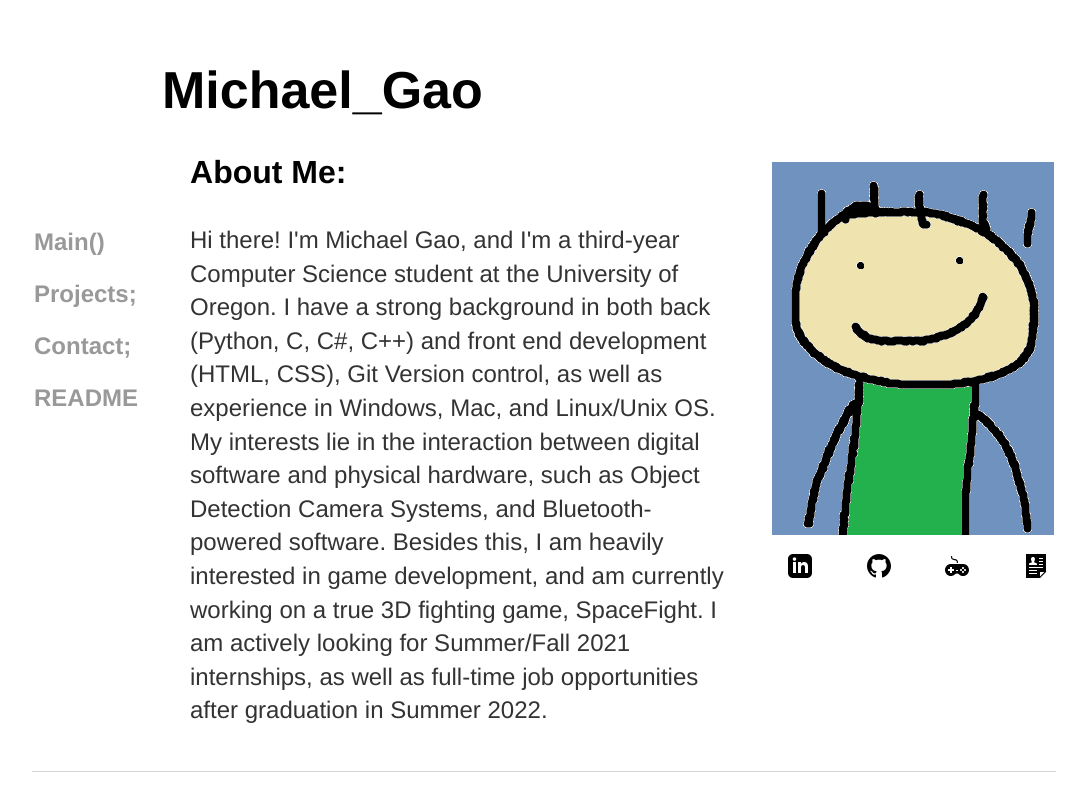
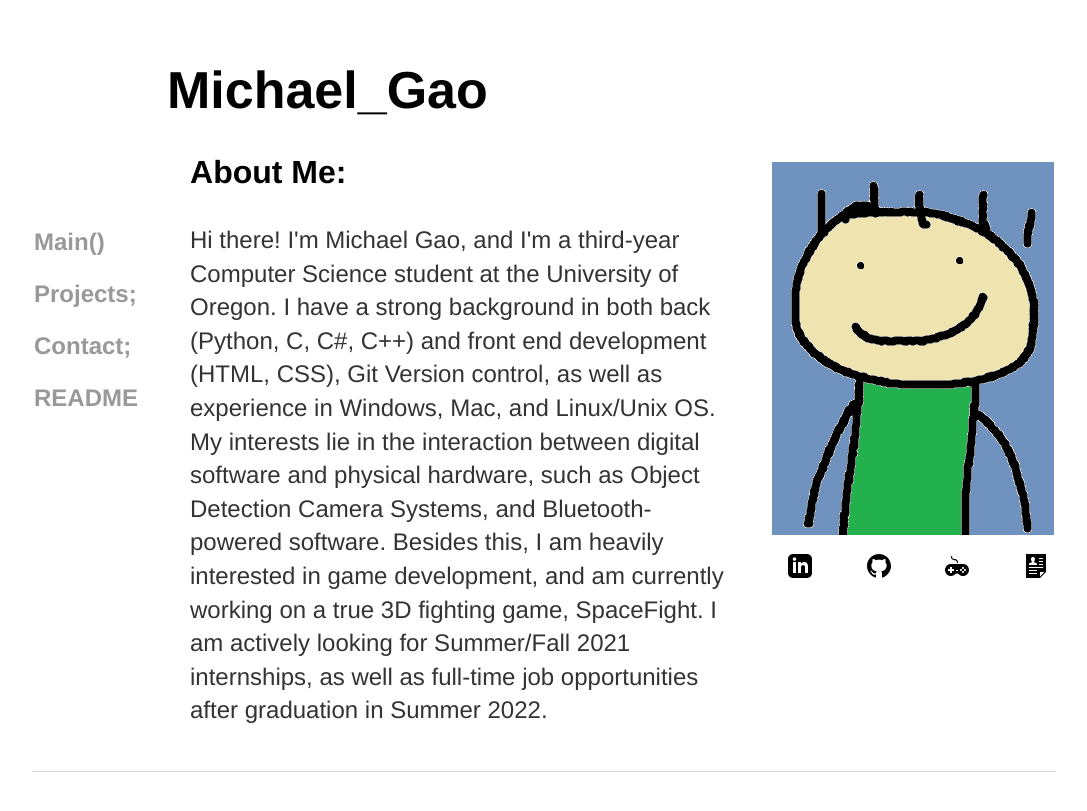
Before and after one commit to michael-c-gao/WebsiteOfMichael, a Jekyll site: the page built from index.html, in a window 1280 px wide. Shown: the top 811 px of the page, without its empty margins (96-1183 px from the left). Built offline with Jekyll 4.4.1, drawn with Linux system fonts in a browser that asks for light colours.

Commit message:
Update default.html

```diff
--- a/_layouts/default.html
+++ b/_layouts/default.html
@@ -5,7 +5,7 @@
 			<link rel="stylesheet" type="text/css" href="/css/main.css">
 		</head>
 		<body>
-			<h1 style="margin-bottom: 0px; margin-left: 130px;">Michael_Gao</h1>
+			<h1 style="margin-bottom: 0px; margin-left: 135px;">Michael_Gao</h1>
 			<div class="container">
 
 			{{ content }}
```
